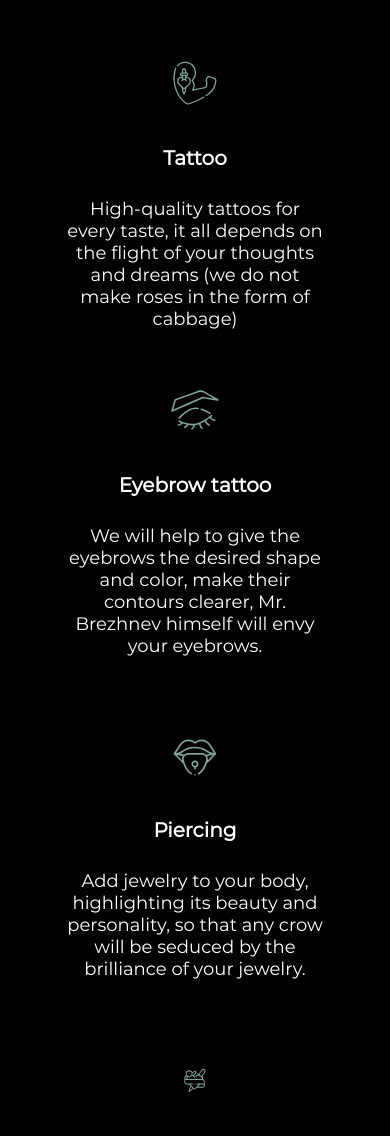
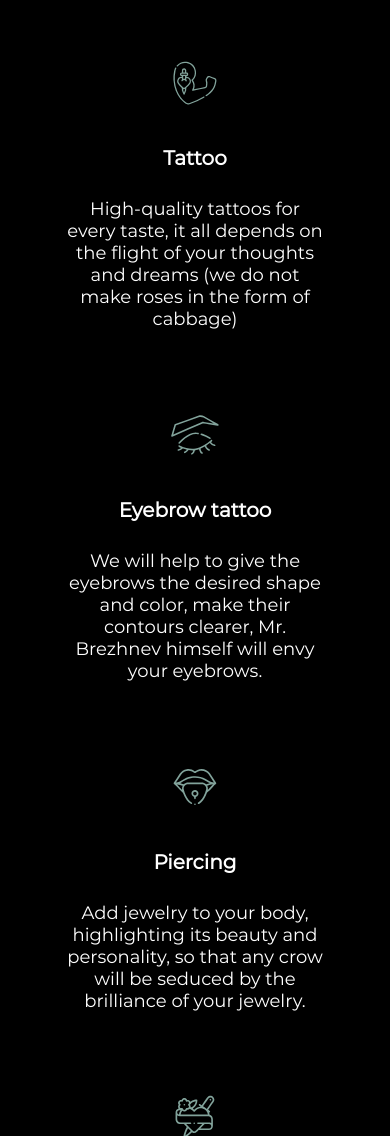
Before and after one commit to Alexsail8/tattooParlor, a plain HTML site: page index.html in a window 390 px wide. Shown: the part 864-2000 px from the top of the page. Drawn offline with Linux system fonts and the light colour scheme.

Commit message:
refactor: style.css

```diff
--- a/styles/style.css
+++ b/styles/style.css
@@ -456,32 +456,25 @@ ul li {
   -webkit-align-self: auto;
   -ms-flex-item-align: auto;
   align-self: auto;
-  padding-top: 99px;
+  padding-top: 90px;
+  padding-bottom: 25px;
   text-align: center;
   -webkit-box-flex: 0;
   width: 320px;
+  background-size: 62px 50px;
 }
 .skill-item:nth-child(1) {
   background-image: url('../assets/svg/tattoo_icon.svg');
-  background-size: 62px 50px;
 }
-
 .skill-item:nth-child(2) {
   background-image: url('../assets/svg/eyebrow_icon.svg');
-  background-size: 62px 50px;
 }
 .skill-item:nth-child(3) {
   background-image: url('../assets/svg/piercing_icon.svg');
-  background-size: 62px 50px;
 }
 .skill-item:nth-child(4) {
   background-image: url('../assets/svg/tattoo-unset_icon.svg');
-  background-size: 62px 50px;
 }
-/* .skill-item-icon img {
-  margin: 0 auto;
-  margin-bottom: 25px;
-} */
 .skill-item-title {
   padding: 0 0 20px;
   text-align: center;
@@ -924,14 +917,9 @@ textarea.contact__form-item {
     width: 320px;
     padding-top: 135px;
   }
-    .skill-item:nth-child(1),
-    .skill-item:nth-child(2),
-    .skill-item:nth-child(3) {
+    .skill-item {
       background-size: 61px 160px;
     }
-    .skill-item:nth-child(4) {
-      background-size: 34px 160px;
-  }
 }
 
 @media (max-width: 1113px) {
@@ -1077,18 +1065,7 @@ textarea.contact__form-item {
   .skill-item {
     width: 300px;
     padding-top: 135px;
-  }
-  .skill-item:nth-child(1),
-  .skill-item:nth-child(2) {
     background-size: 62px 160px;
-  }
-  .skill-item:nth-child(3) {
-    padding-top: 153px;
-    background-size: 62px 201px;
-  }
-  .skill-item:nth-child(4) {
-    padding-top: 153px;
-    background-size: 34px 201px;
   }
   .title__content {
     margin-top: 80px;
```
